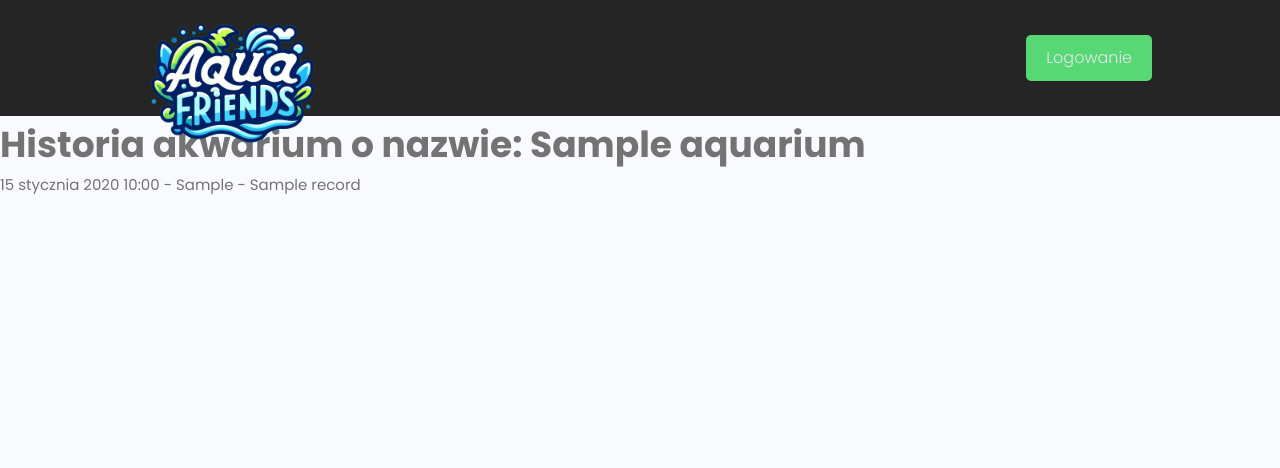
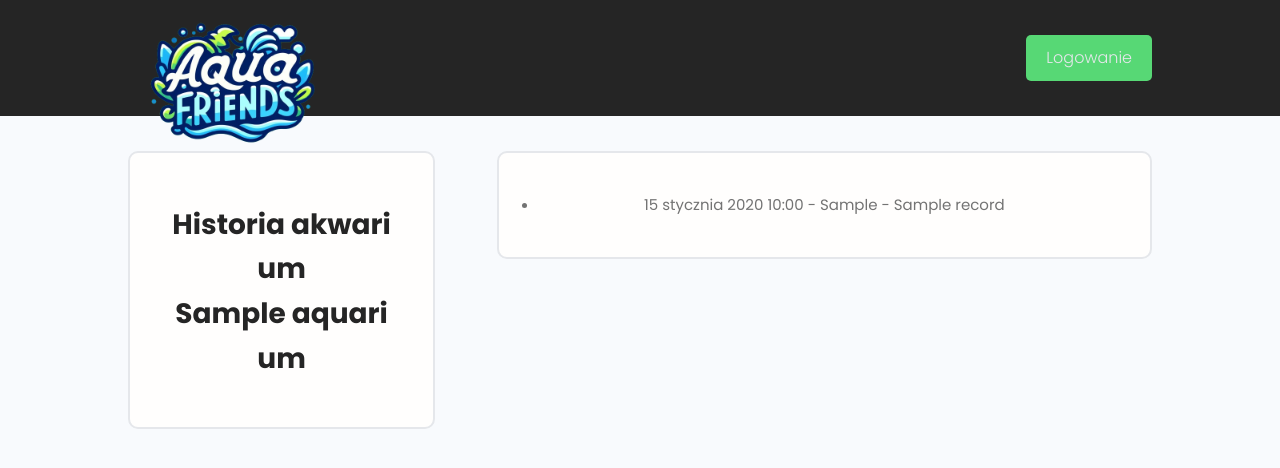
Before and after one commit to Mirek0206/AquaFriends, a Django app: template AquaMaker/templates/AquaMaker/aquarium_history.html in a window 1280 px wide. Shown: the top 468 px of the page. Run offline with Django 5.2, Linux system fonts and the light colour scheme; tables that the repository leaves empty hold one stand-in row (values such as "Sample post"); the template is opened without the code that fills it: values that come from a table or form of the project are taken from there, most other values are stand-ins (such as "Sample title", 1, 10 or a date in 2020); parts of the project's set-up code (start-up, migrations or seed data) failed here and were passed over; some libraries are stand-ins or nearby versions.

Commit message:
improve layout

```diff
--- a/AquaMaker/templates/AquaMaker/aquarium_history.html
+++ b/AquaMaker/templates/AquaMaker/aquarium_history.html
@@ -1,12 +1,38 @@
 {% extends 'main.html' %}
 
 {% block content %}
-<h2>Historia akwarium o nazwie: {{ aquarium.name }}</h2>
+
+<!-- Main Section -->
+<main class="settingsPage profile my-md">
+  <div class="container">
+    <div class="layout">
+      <div class="column column--1of3">
+        <div class="card text-center">
+          <div class="card__body dev">
+            <h2 class="dev__username">Historia akwarium<br> {{ aquarium.name }}</h2>
+          </div>
+        </div>
+      </div>
+
+      <div class="column column--2of3">
+        <div class="card text-center">
+            <div class="card__body dev">
                 <ul>
+
                 {% for record in history %}
                     <li>
                         {{ record.history_date }} - {{ record.get_history_type_display }} - {{ record }}
                     </li>
+                {% empty %}
+                    <h4>Historia jest pusta.</h4>
                 {% endfor %}
             </ul>
+
+            </div>
+          </div>
+      </div>
+    </div>
+  </div>
+</main>
+
 {% endblock %}
```
Lines whose indentation alone changed are shown as unchanged.
